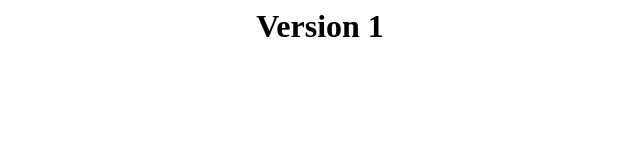
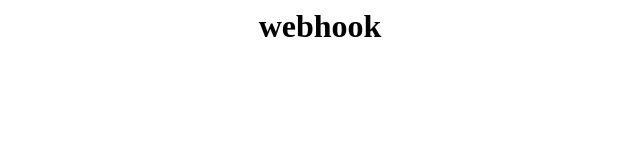
Before and after one commit to devopsclasss2020/ajcicd, a plain HTML site: page docker/index.html in a window 1280 px wide. Shown: the full height of the page, 320-960 px from the left. Drawn offline with Linux system fonts and the light colour scheme.

Commit message:
initialcommit

```diff
--- a/docker/index.html
+++ b/docker/index.html
@@ -1 +1 @@
-<center><h1>Version 1</h1></center>
+<center><h1>webhook</h1></center>
```
